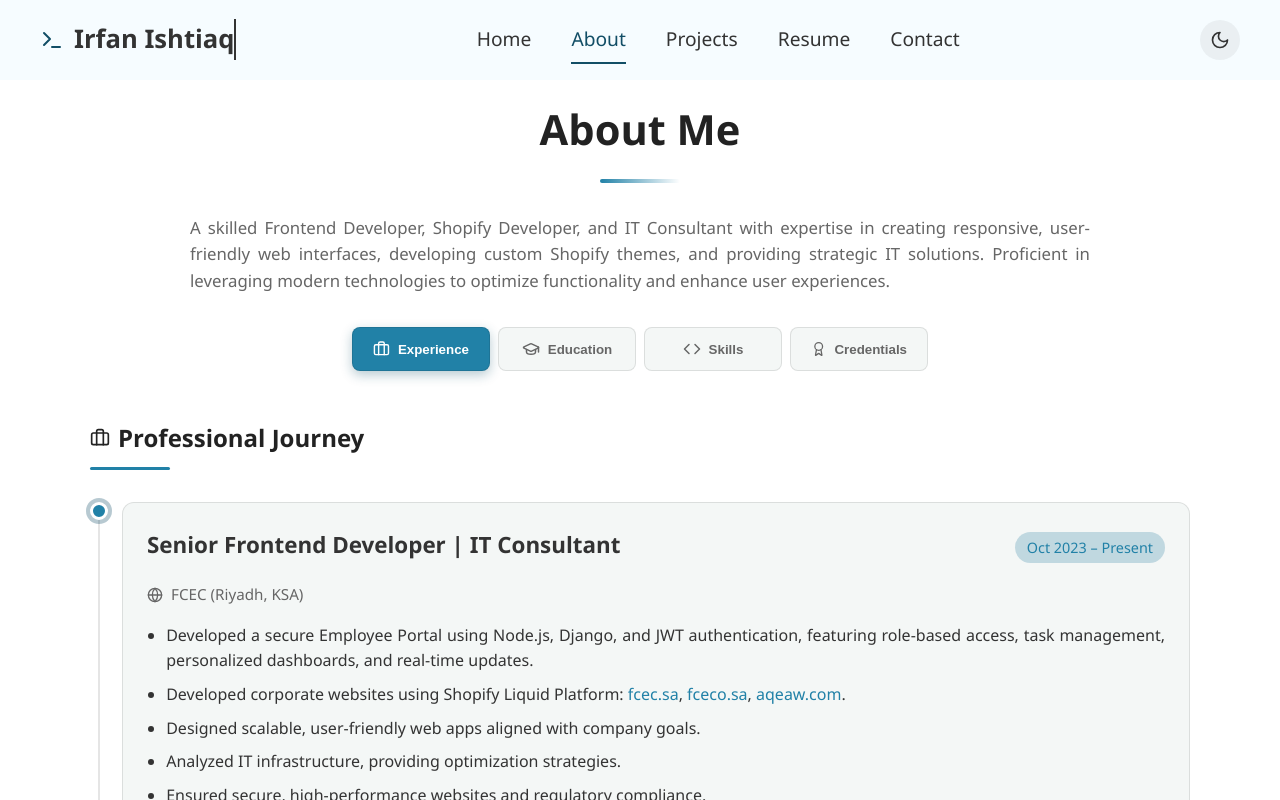
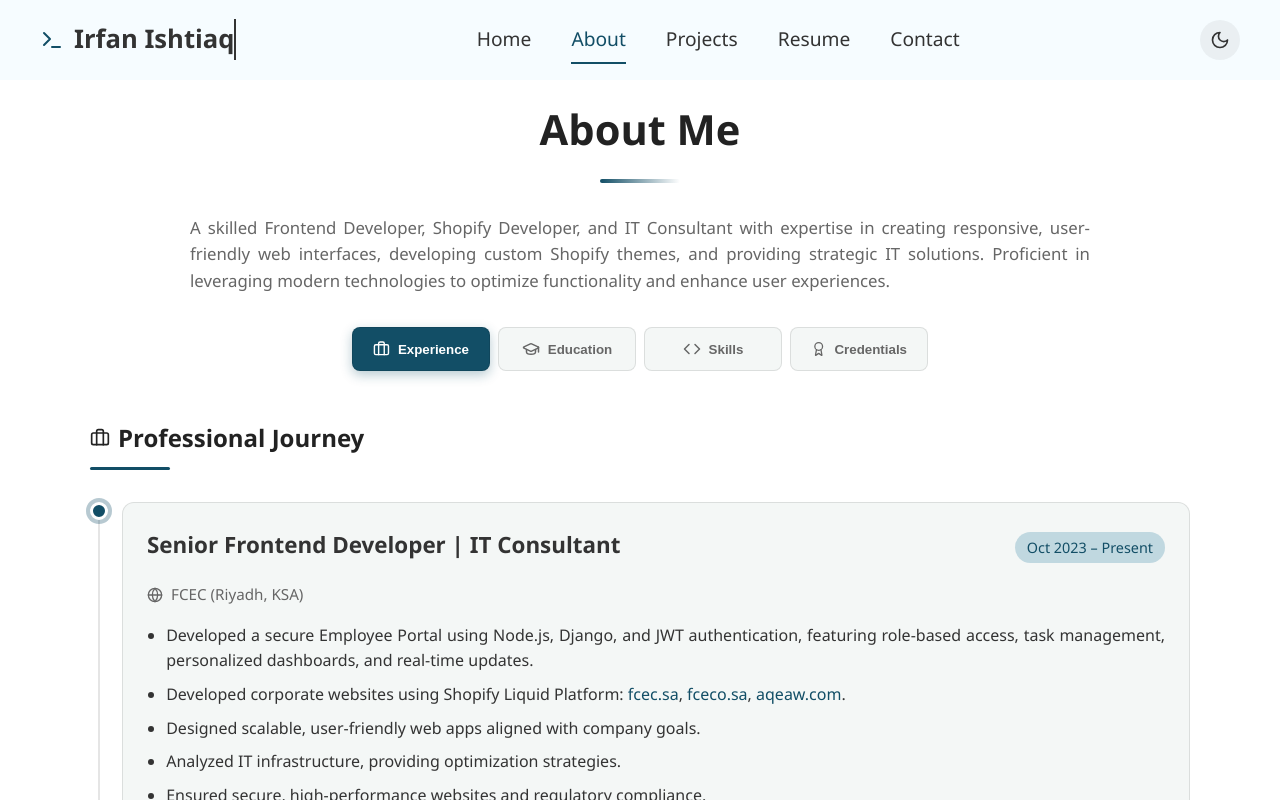
Before and after one commit to irfan3434/irfanishtiaq.dev, a React (Create React App) app: page /about in a window 1280 px wide. Shown: the top 800 px of the page. Built offline with nearby package versions, Linux system fonts and the light colour scheme.

Commit message:
new change in colors

```diff
--- a/src/pages/About.css
+++ b/src/pages/About.css
@@ -3,8 +3,8 @@
     --about-text: #333;
     --about-heading: #222;
     --about-subtext: #666;
-    --about-highlight: #2181a7;
-    --about-accent: #2181a7;
+    --about-highlight: #124e66;
+    --about-accent: #124e66;
     --about-card-bg: #f4f7f6;
     --about-card-border: rgba(0, 0, 0, 0.1);
     --about-muted: #888;
--- a/src/pages/Resume.css
+++ b/src/pages/Resume.css
@@ -7,7 +7,7 @@
     --resume-card-bg: #ffffff;
     --resume-card-shadow: rgba(0, 0, 0, 0.08);
     --resume-border: #eaeaea;
-    --resume-header-title: #318987;
+    --resume-header-title: #124e66;
     --card-bg-light: #ffffff;
     --card-text-light: #222;
 
@@ -268,7 +268,7 @@ body.dark-mode .education-description {
 }
 
 .category-btn.active {
-  background-color: #318987; /* blue-600 */
+  background-color: #124e66; /* blue-600 */
   color: white;
   box-shadow: 0 4px 6px -1px rgba(0, 0, 0, 0.1), 0 2px 4px -1px rgba(0, 0, 0, 0.06);
 }
```
